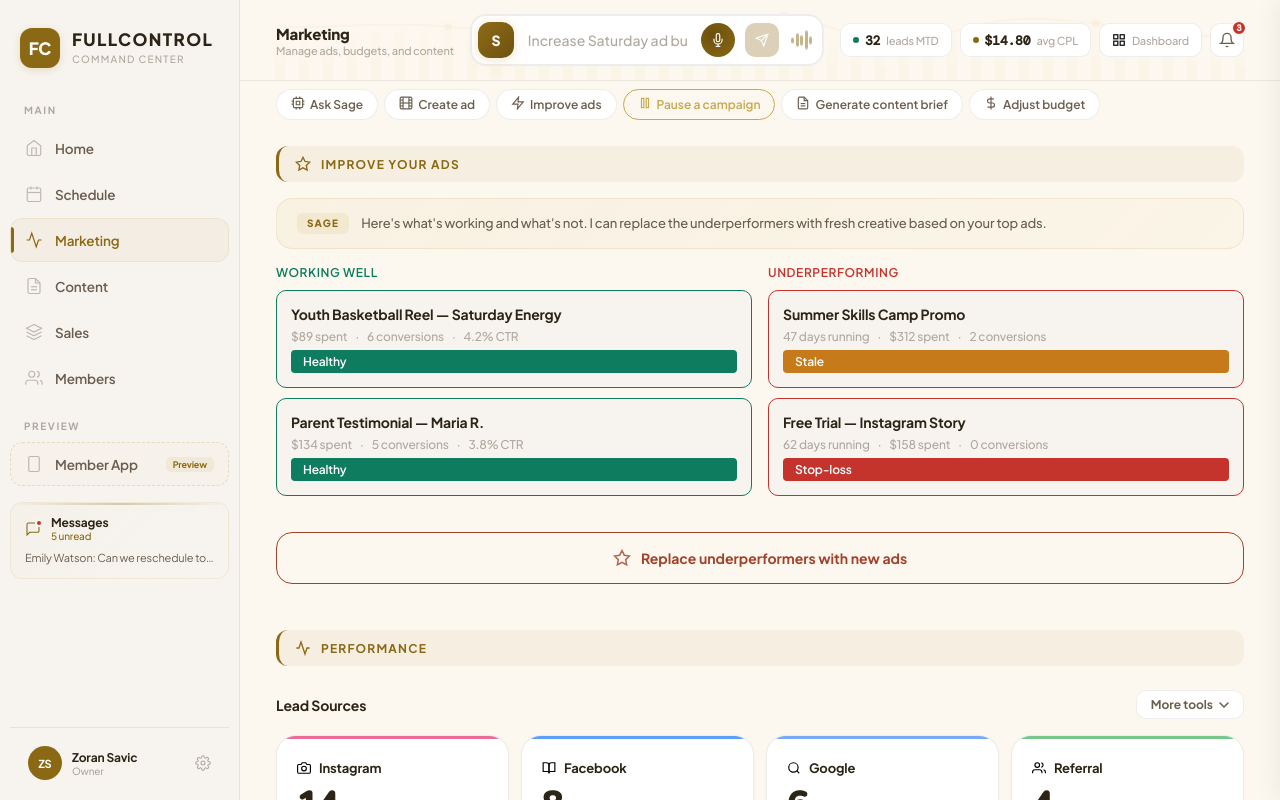
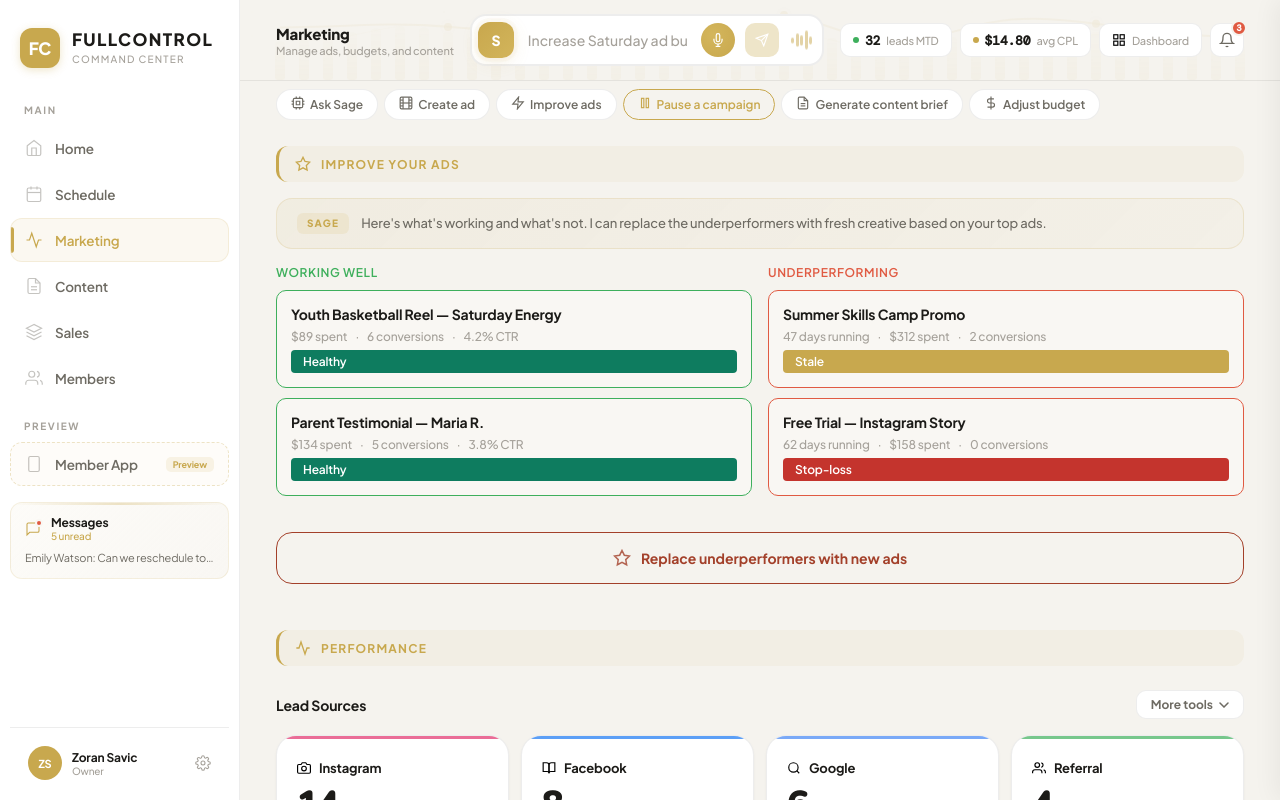
Before and after one commit to zoran-star/bam-os-requirements, a React (Vite) app in the folder prototypes/sales-desktop/: page /#/marketing in a window 1280 px wide. Built offline with nearby package versions, Linux system fonts and the light colour scheme.

Commit message:
Revert "Apply FullControl Color System from contrast-corrected palette"
This reverts commit 38ac6f5e74f554fbd6feb6042fe9cac0ce220c62.

```diff
--- a/prototypes/sales-desktop/src/styles/Marketing.module.css
+++ b/prototypes/sales-desktop/src/styles/Marketing.module.css
@@ -148,8 +148,8 @@
 .alertName{font-size:14px;font-weight:700;color:var(--tp)}
 .alertMeta{display:flex;align-items:center;gap:8px;font-size:12px;font-weight:500;color:var(--tm)}
 .alertRight{display:flex;align-items:center;gap:10px;flex-shrink:0}
-.alertBadgeRed{font-size:12px;font-weight:600;color:#fff;background:var(--status-error);padding:4px 12px;border-radius:4px}
-.alertBadgeYellow{font-size:12px;font-weight:600;color:#fff;background:var(--status-warning);padding:4px 12px;border-radius:4px}
+.alertBadgeRed{font-size:12px;font-weight:600;color:#fff;background:#C4342D;padding:4px 12px;border-radius:4px}
+.alertBadgeYellow{font-size:12px;font-weight:600;color:#fff;background:#C8A84E;padding:4px 12px;border-radius:4px}
 .alertCta{font-family:var(--ff);font-size:12px;font-weight:700;color:var(--gold);background:rgba(200,168,78,0.1);border:1px solid rgba(200,168,78,0.2);border-radius:10px;padding:6px 14px;cursor:pointer;transition:all 180ms;white-space:nowrap}
 .alertCta:hover{background:rgba(200,168,78,0.18);border-color:var(--gold)}
 
@@ -192,8 +192,8 @@
 .adStatVal{font-size:15px;font-weight:800;color:var(--tp);font-family:var(--fm)}
 .adFooter{display:flex;align-items:center;justify-content:space-between;margin-top:auto}
 .adDays{font-size:11px;font-weight:500;color:var(--tm)}
-.adBadgeNew{font-size:12px;font-weight:600;color:#fff;background:var(--status-info);padding:4px 12px;border-radius:4px}
-.adBadgeHealthy{font-size:12px;font-weight:600;color:#fff;background:var(--status-healthy);padding:4px 12px;border-radius:4px}
+.adBadgeNew{font-size:12px;font-weight:600;color:#fff;background:#3B6FA0;padding:4px 12px;border-radius:4px}
+.adBadgeHealthy{font-size:12px;font-weight:600;color:#fff;background:#0E7C5F;padding:4px 12px;border-radius:4px}
 
 /* ─── RECENTLY PAUSED ADS ─── */
 .toolSection{margin-bottom:20px}
--- a/prototypes/sales-desktop/src/styles/Members.module.css
+++ b/prototypes/sales-desktop/src/styles/Members.module.css
@@ -122,10 +122,10 @@
 .memberJoined{font-size:11px;font-weight:500;color:var(--tm)}
 
 /* ─── STATUS BADGES ─── */
-.statusActive{font-size:12px;font-weight:600;color:#fff;background:var(--status-healthy);padding:4px 12px;border-radius:4px}
-.statusPaused{font-size:12px;font-weight:600;color:#fff;background:var(--status-paused);padding:4px 12px;border-radius:4px}
-.statusTrial{font-size:12px;font-weight:600;color:#fff;background:var(--status-info);padding:4px 12px;border-radius:4px}
-.statusCancelled{font-size:12px;font-weight:600;color:#fff;background:var(--status-error);padding:4px 12px;border-radius:4px}
+.statusActive{font-size:12px;font-weight:600;color:#fff;background:#0E7C5F;padding:4px 12px;border-radius:4px}
+.statusPaused{font-size:12px;font-weight:600;color:#fff;background:#8C7A66;padding:4px 12px;border-radius:4px}
+.statusTrial{font-size:12px;font-weight:600;color:#fff;background:#3B6FA0;padding:4px 12px;border-radius:4px}
+.statusCancelled{font-size:12px;font-weight:600;color:#fff;background:#C4342D;padding:4px 12px;border-radius:4px}
 
 .planCell{font-size:13px;font-weight:500;color:var(--ts)}
 .sessionCell{font-size:13px;font-weight:600;color:var(--tp);font-family:var(--fm)}
--- a/prototypes/sales-desktop/src/styles/Settings.module.css
+++ b/prototypes/sales-desktop/src/styles/Settings.module.css
@@ -70,8 +70,8 @@
 .addOfferBtn:hover{background:var(--goldl);transform:translateY(-1px);box-shadow:var(--shadow-md)}
 
 /* ─── STATUS BADGES ─── */
-.statusActive{font-size:12px;font-weight:600;color:#fff;background:var(--status-healthy);padding:4px 12px;border-radius:4px}
-.statusInactive{font-size:12px;font-weight:600;color:#fff;background:var(--status-paused);padding:4px 12px;border-radius:4px}
+.statusActive{font-size:12px;font-weight:600;color:#fff;background:#0E7C5F;padding:4px 12px;border-radius:4px}
+.statusInactive{font-size:12px;font-weight:600;color:#fff;background:#8C7A66;padding:4px 12px;border-radius:4px}
 
 /* ─── TONE GRID ─── */
 .toneGrid{display:grid;grid-template-columns:repeat(2,1fr);gap:8px}
--- a/prototypes/sales-desktop/src/styles/Sidebar.module.css
+++ b/prototypes/sales-desktop/src/styles/Sidebar.module.css
@@ -1,4 +1,4 @@
-.sidebar{width:240px;min-width:240px;background:var(--surf2);border-right:1px solid var(--border);display:flex;flex-direction:column;height:100vh;padding:28px 0 20px}
+.sidebar{width:240px;min-width:240px;background:var(--surf);border-right:1px solid var(--border);display:flex;flex-direction:column;height:100vh;padding:28px 0 20px}
 .logoWrap{padding:0 20px 36px;display:flex;align-items:center;gap:12px}
 .logoMark{width:40px;height:40px;background:var(--gold);border-radius:12px;display:flex;align-items:center;justify-content:center;font-family:var(--ff);font-weight:800;font-size:17px;color:#fff;letter-spacing:-.01em;flex-shrink:0;box-shadow:0 2px 8px rgba(200,168,78,0.3);position:relative;overflow:hidden}
 .logoMark::after{content:'';position:absolute;top:-50%;left:-150%;width:60%;height:200%;background:linear-gradient(90deg,transparent,rgba(255,255,255,0.35),transparent);transform:skewX(-25deg);pointer-events:none;animation:logoShimmer 4s ease-in-out infinite}
--- a/prototypes/sales-desktop/src/styles/theme.css
+++ b/prototypes/sales-desktop/src/styles/theme.css
@@ -1,38 +1,26 @@
 @import url('https://fonts.googleapis.com/css2?family=Plus+Jakarta+Sans:wght@400;500;600;700;800&family=DM+Mono:wght@400;500&family=Nunito:wght@700;800;900&display=swap');
 
 :root {
-  /* ─── FullControl Color System (contrast-corrected) ─── */
-  --bg: #FDF8EF;
+  --bg: #F5F3EE;
   --surf: #FFFFFF;
-  --surf2: #F7F4F0;
-  --surf3: #E8E2D8;
+  --surf2: #F9F7F3;
+  --surf3: #EEEAE3;
   --border: rgba(0,0,0,0.07);
   --borderm: rgba(0,0,0,0.12);
-  --gold: #8B6914;
-  --goldl: #6B4F0E;
-  --goldd: #6B4F0E;
-  --gglow: rgba(139,105,20,0.10);
-  --gsheen: rgba(139,105,20,0.05);
-  --tp: #2C2416;
-  --ts: #6B5E4F;
-  --tm: #B0A89E;
-  --green: #0E7C5F;
-  --greenl: rgba(14,124,95,0.10);
-  --warn: #C67A1A;
-  --warnl: rgba(198,122,26,0.10);
-  --red: #C4342D;
-  --redl: rgba(196,52,45,0.10);
-  --blue: #3B6FA0;
-  --bluel: rgba(59,111,160,0.10);
-  --destructive: #A3402A;
-  --destructive-hover: #7A2E1C;
-  --disabled-bg: #E8E2D8;
-  --disabled-text: #B0A89E;
-  --status-healthy: #0E7C5F;
-  --status-warning: #C67A1A;
-  --status-error: #C4342D;
-  --status-info: #3B6FA0;
-  --status-paused: #8C7A66;
+  --gold: #C8A84E;
+  --goldl: #D4B65C;
+  --goldd: #A08030;
+  --gglow: rgba(200,168,78,0.10);
+  --gsheen: rgba(200,168,78,0.05);
+  --tp: #1C1B18;
+  --ts: #6E6B63;
+  --tm: #A5A19A;
+  --green: #3EAF5C;
+  --greenl: rgba(62,175,92,0.10);
+  --warn: #E09D24;
+  --warnl: rgba(224,157,36,0.10);
+  --red: #E05A42;
+  --redl: rgba(224,90,66,0.10);
   --ff: 'Plus Jakarta Sans', sans-serif;
   --fm: 'DM Mono', monospace;
   --es: cubic-bezier(0.4,0,0.2,1);
@@ -68,7 +56,7 @@
   --r-full: 9999px;
 
   /* Gold accessible (higher contrast for text) */
-  --gold-text: #8B6914;
+  --gold-text: #9E8535;
 }
 
 * { margin: 0; padding: 0; box-sizing: border-box; }
@@ -91,11 +79,11 @@ input:focus-visible, textarea:focus-visible {
 /* ─── Standardized Status Badges ─── */
 /* Usage: class="badge badge-green" etc. */
 .badge { display: inline-block; font-size: 12px; font-weight: 600; padding: 4px 12px; border-radius: 4px; line-height: 1; white-space: nowrap; }
-.badge-green { background: var(--status-healthy); color: #fff; }
-.badge-yellow { background: var(--status-warning); color: #fff; }
-.badge-gray { background: var(--status-paused); color: #fff; }
-.badge-red { background: var(--status-error); color: #fff; }
-.badge-blue { background: var(--status-info); color: #fff; }
+.badge-green { background: #0E7C5F; color: #fff; }
+.badge-yellow { background: #C8A84E; color: #fff; }
+.badge-gray { background: #8C7A66; color: #fff; }
+.badge-red { background: #C4342D; color: #fff; }
+.badge-blue { background: #3B6FA0; color: #fff; }
 
 /* Reduced motion */
 @media (prefers-reduced-motion: reduce) {
```
